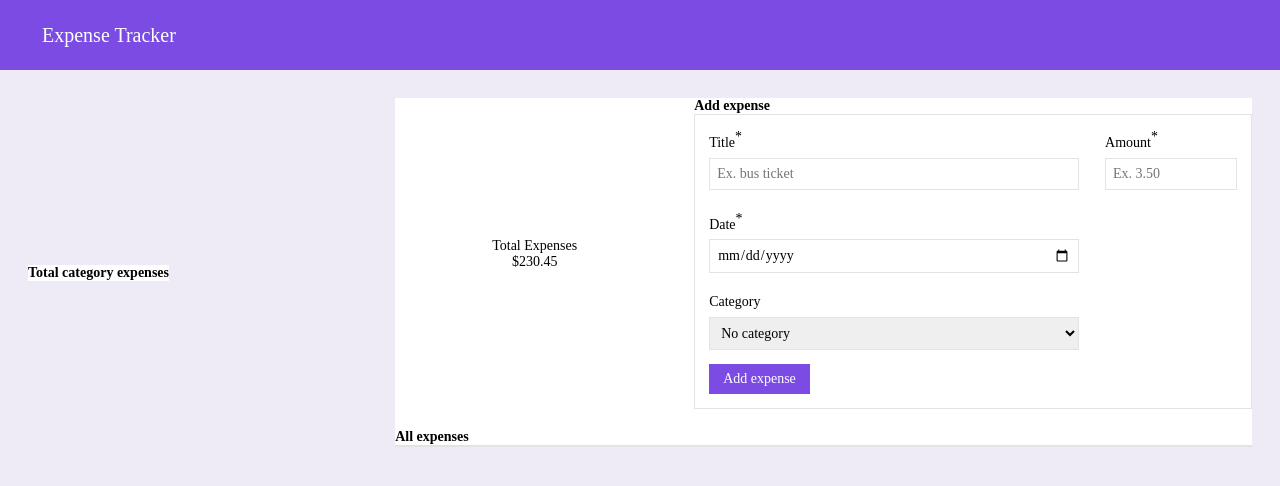
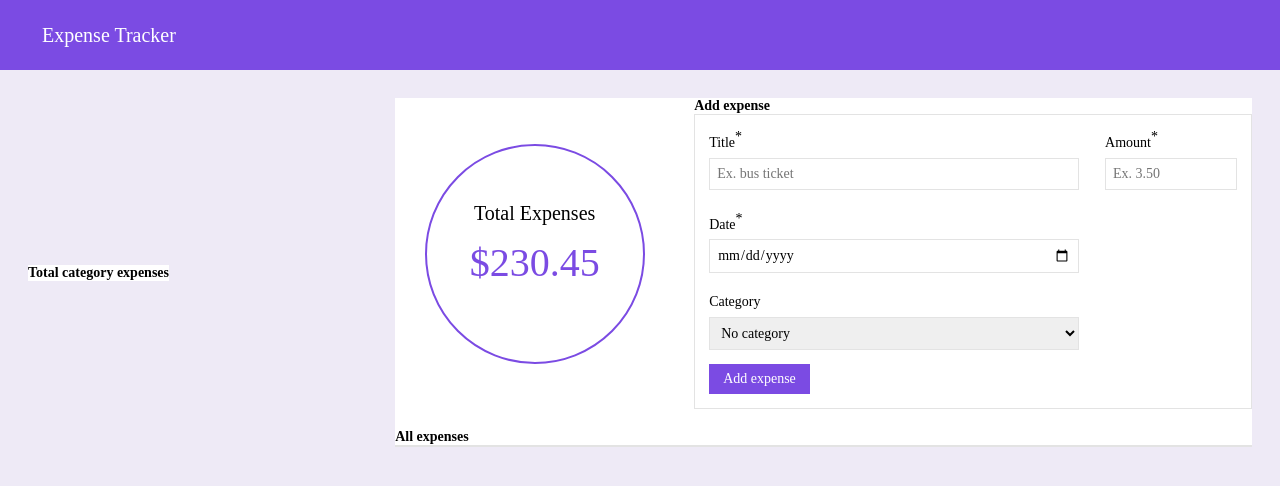
Before and after one commit to jenny-berggreen/240412_assignment_expenseTracker, a React (Vite) app: page / in a window 1280 px wide. Shown: the top 486 px of the page. Built offline with nearby package versions, Linux system fonts and the light colour scheme.

Commit message:
Add and style classes

```diff
--- a/src/components/TotalExpenses.jsx
+++ b/src/components/TotalExpenses.jsx
@@ -5,8 +5,8 @@ import totalExpensesStyles from '../styles/totalExpenses.module.css'
 const TotalExpenses = () => {
   return (
 	<div className={`${totalExpensesStyles.total_expenses_container} ${styles.flex} ${styles.flex_column}`}>
-		<span>Total Expenses</span>
-		<span>$230.45</span>
+		<span className={`${totalExpensesStyles.total_expenses_header}`}>Total Expenses</span>
+		<span className={`${totalExpensesStyles.total_expenses_amount}`}>$230.45</span>
 	</div>
   )
 }
--- a/src/styles/totalExpenses.module.css
+++ b/src/styles/totalExpenses.module.css
@@ -0,0 +1,19 @@
+.total_expenses_container {
+	width: 220px;
+	height: 220px;
+	border: solid 2px var(--color-primary);
+	border-radius: 50%;
+	gap: 1rem;
+}
+
+.total_expenses_header {
+	margin-top: -20px;
+	font-size: 20px;
+	font-family: 'Inter-SemiBold';
+}
+
+.total_expenses_amount {
+	font-size: 40px;
+	font-family: 'Inter-Bold';
+	color: var(--color-primary);
+}
```
